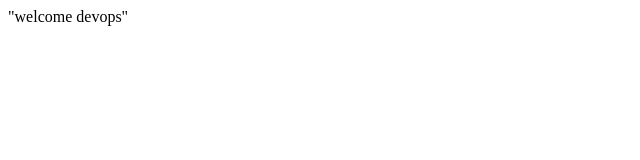
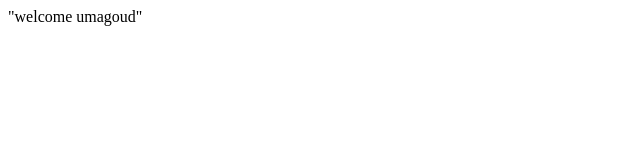
Before and after one commit to umagoudkola/devops, a plain HTML site: page index.html in a window 1280 px wide. Shown: the full height of the page, 0-640 px from the left. Drawn offline with Linux system fonts and the light colour scheme.

Commit message:
Update index.html

```diff
--- a/index.html
+++ b/index.html
@@ -1,6 +1,6 @@
 <html>
   <body>
-   "welcome devops"
+   "welcome umagoud"
 
 
   </body>
```
